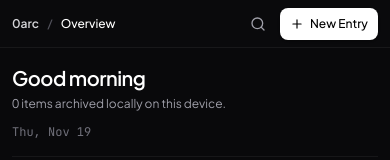
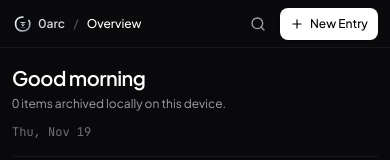
Before and after one commit to HSDOPZ/0arc, a React (Vite) app: page / in a window 390 px wide. Shown: the top 160 px of the page. Built offline with nearby package versions, Linux system fonts and the light colour scheme.

Commit message:
Show supplied 0arc logo in mobile and desktop header

```diff
--- a/src/components/layout/Header.tsx
+++ b/src/components/layout/Header.tsx
@@ -29,7 +29,10 @@ export const Header: React.FC = () => {
     <header className="h-12 shrink-0 border-b border-white/[0.06] bg-[#0c0c0d]/90 backdrop-blur-md px-3 sm:px-4 md:px-6 flex items-center justify-between gap-3 sticky top-0 z-20 select-none">
       {/* Left: Breadcrumb */}
       <div className="flex items-center gap-2 text-xs font-medium text-zinc-400 truncate min-w-0">
-        <span className="font-semibold text-zinc-300">0arc</span>
+        <span className="inline-flex items-center gap-1.5 font-semibold text-zinc-300">
+          <img src="/0arc-logo.svg" alt="" aria-hidden="true" className="w-5 h-5 rounded-md" />
+          <span>0arc</span>
+        </span>
         <span className="text-zinc-600">/</span>
         <span className="text-white font-medium truncate">
           {current.title}
```
